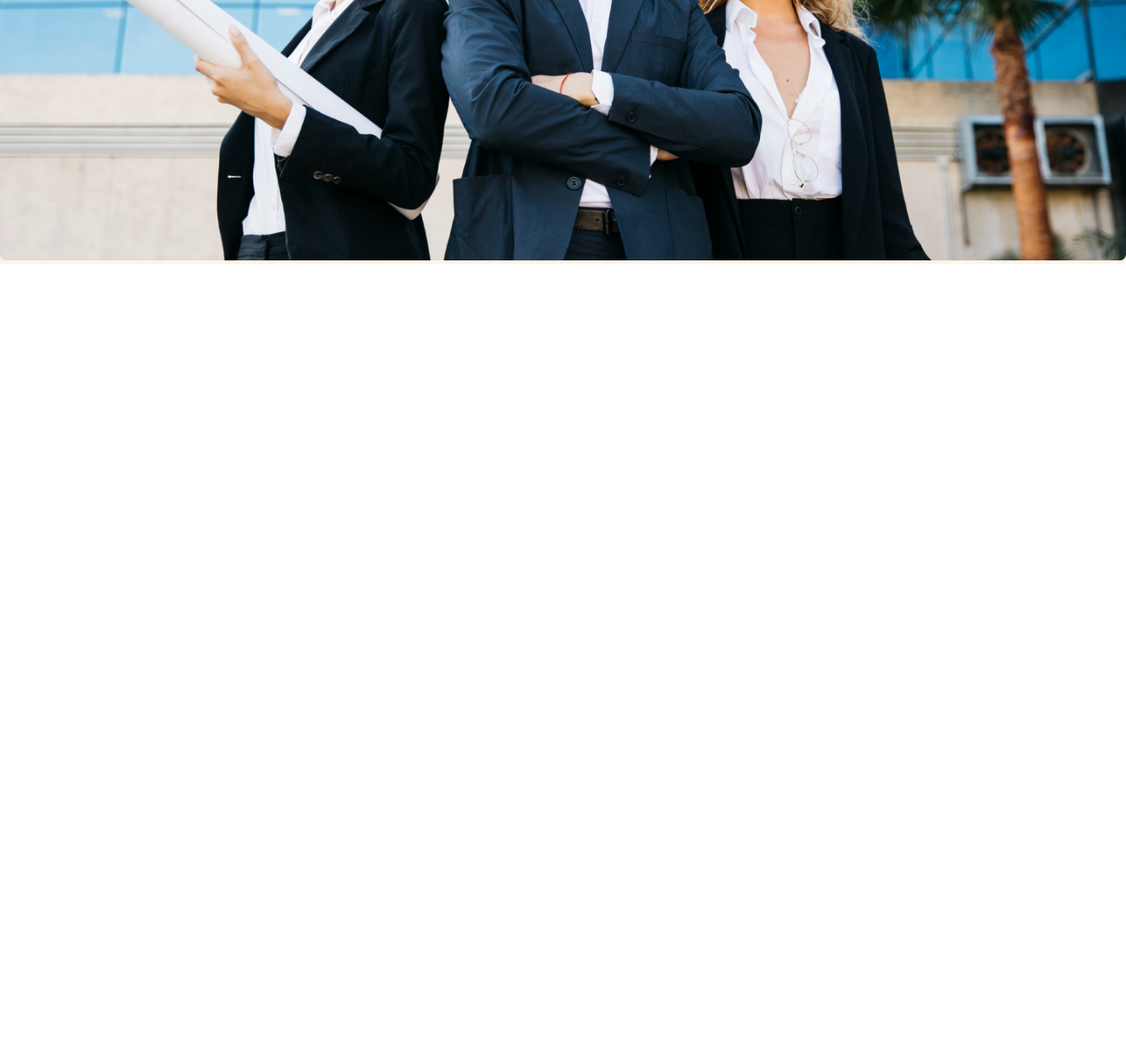
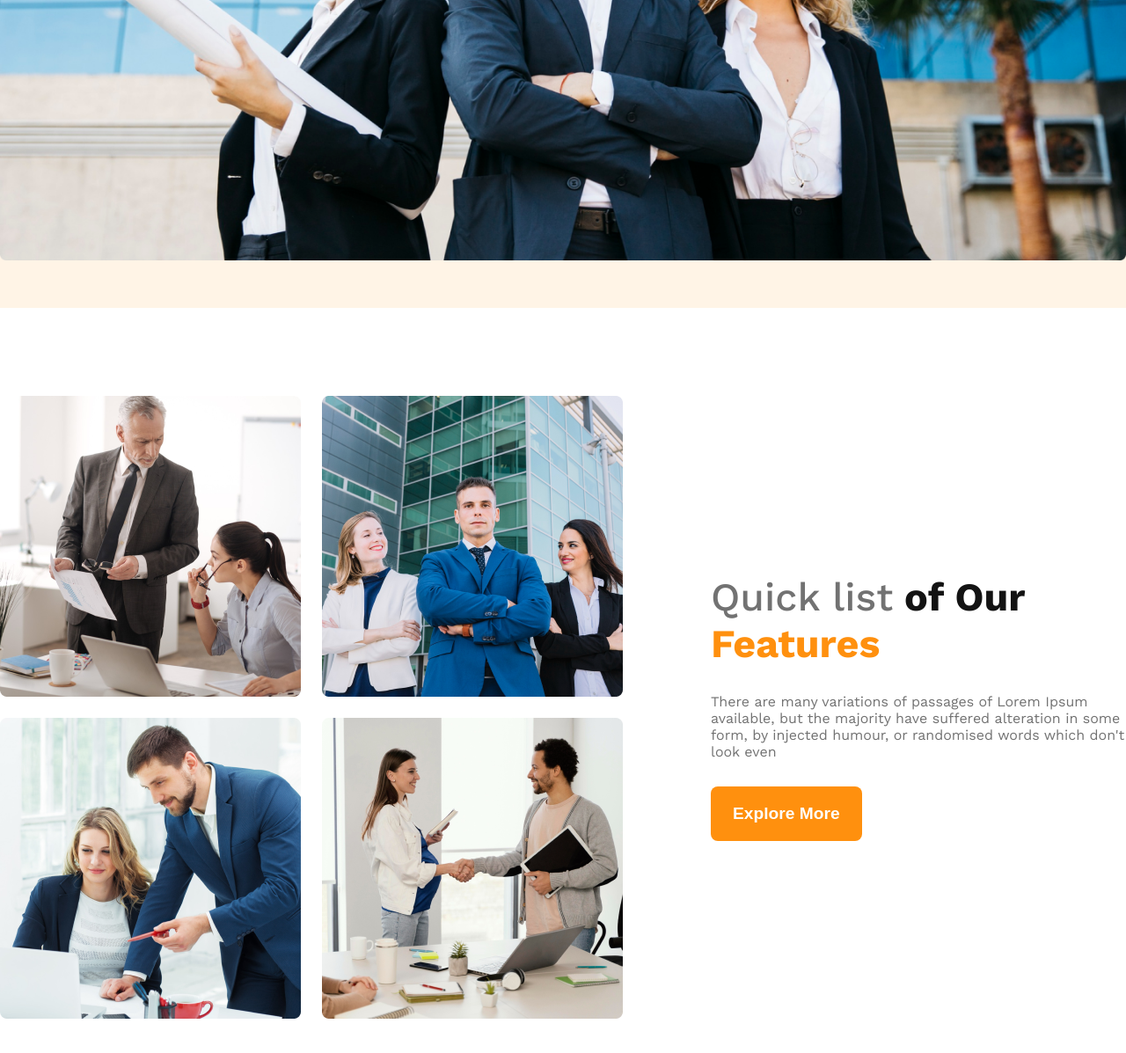
Before and after one commit to md-habib-rahman/g3-architect-responsive, a plain HTML site: page index.html in a window 1280 px wide. Shown: the part 835-2032 px from the top of the page at 88% size. Before the commit the page ends 1135 px from the top, so only its background shows below. Drawn offline with nearby package versions, Linux system fonts and the light colour scheme.

Commit message:
feature section completed

```diff
--- a/index.html
+++ b/index.html
@@ -34,6 +34,22 @@
 		</div>
 	</header>
 	<main>
+		<section class="teams flex">
+			<div class="teams-image-container">
+				<img src="images/team1.png" alt="">
+				<img src="images/team2.png" alt="">
+				<img src="images/team3.png" alt="">
+				<img src="images/team4.png" alt="">
+			</div>
+			<div class="feature-content">
+				<h3 class="dark-01"><span class="dark-03 medium-font">Quick list</span> of Our <span
+						class="orange-fill">Features</span></h3>
+				<p class="dark-03 margin-top-30">There are many variations of passages of Lorem Ipsum available, but the
+					majority have
+					suffered alteration in some form, by injected humour, or randomised words which don't look even</p>
+				<button class="btn-primary margin-top-30">Explore More</button>
+			</div>
+		</section>
 
 	</main>
 	<footer>
--- a/styles/index.css
+++ b/styles/index.css
@@ -46,6 +46,10 @@
 a {
   text-decoration: none;
 }
+main {
+  max-width: 1440px;
+  margin: 0 auto;
+}
 
 /* header styles */
 
@@ -91,8 +95,35 @@ header {
 .hero-banner {
   max-width: 1440px;
   margin: 0 auto;
+  padding-bottom: 50px;
 }
 
 .banner-image {
   width: 100%;
 }
+.orange-fill {
+  color: #ff900e;
+}
+.medium-font {
+  font-weight: 500;
+}
+
+.feature-content {
+  max-width: 500px;
+}
+
+.feature-content > h3 {
+  font-size: 2.8rem;
+}
+
+.teams {
+  padding: 100px 0;
+  align-items: center;
+  gap: 100px;
+}
+
+.teams-image-container {
+  display: grid;
+  grid-template-columns: repeat(2, 1fr);
+  gap: 24px;
+}
```
